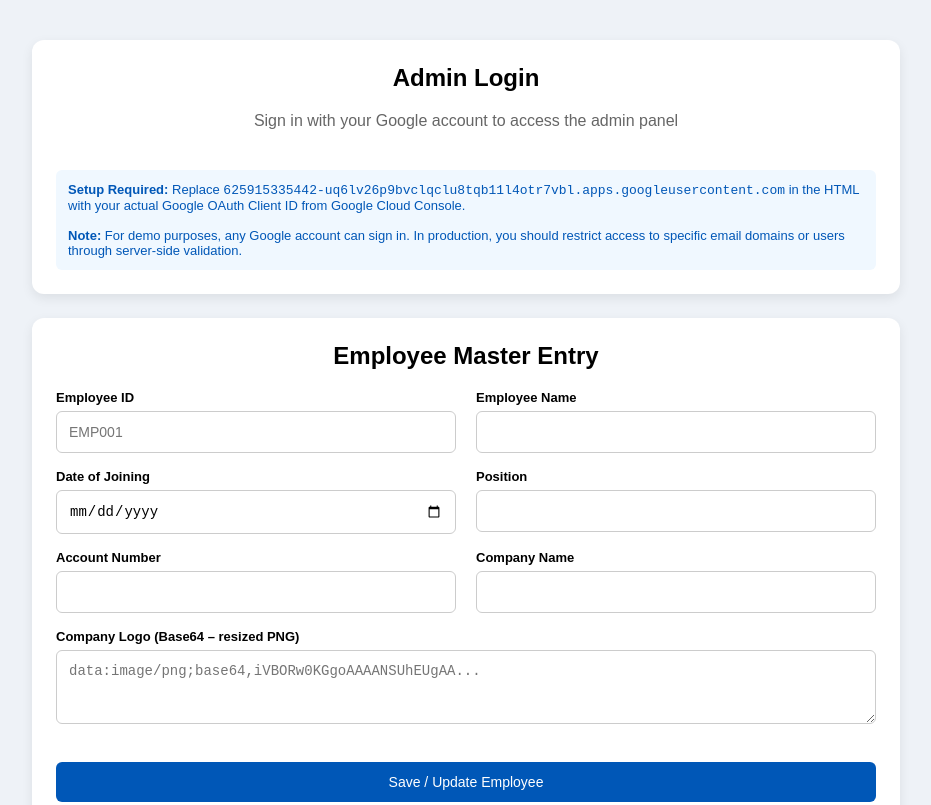
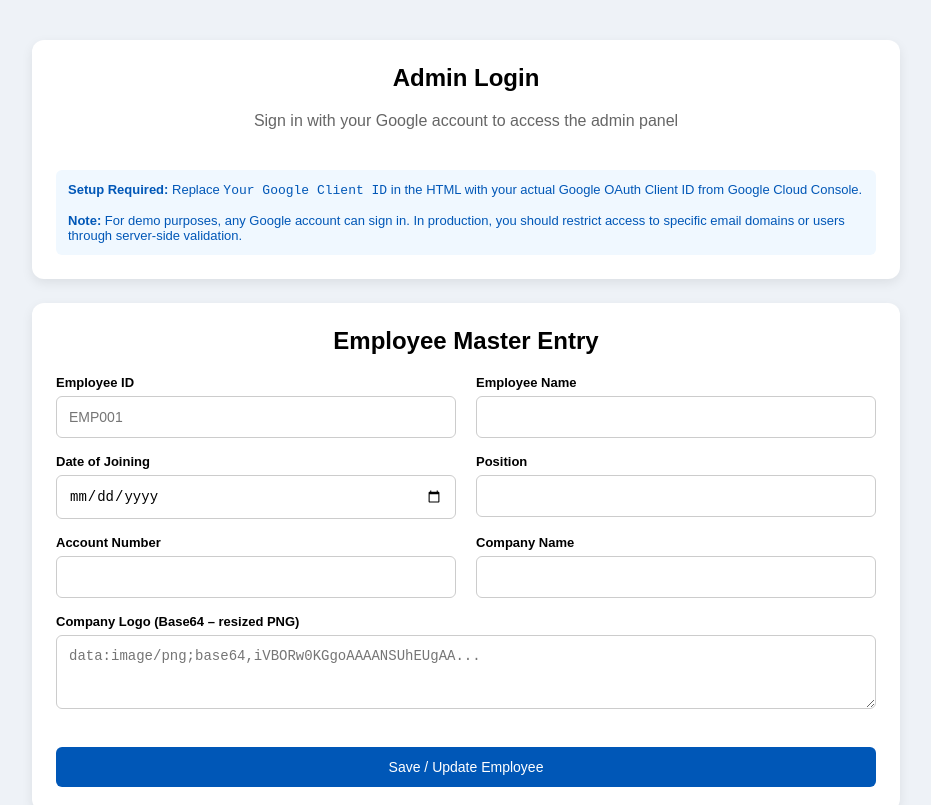
Before and after one commit to TwinstarsGroup/TSG_payslip, a plain HTML site: page index.html in a window 1280 px wide. Shown: the top 805 px of the page, without its empty margins (174-1105 px from the left). Drawn offline with nearby package versions, Linux system fonts and the light colour scheme.

Commit message:
Update Google OAuth Client ID placeholder text

```diff
--- a/index.html
+++ b/index.html
@@ -113,7 +113,7 @@ button:disabled {
        style="display: flex; justify-content: center;">
   </div>
   <div style="margin-top: 20px; padding: 12px; background: #f0f8ff; border-radius: 6px; font-size: 13px; color: #0057b7;">
-    <strong>Setup Required:</strong> Replace <code>625915335442-uq6lv26p9bvclqclu8tqb11l4otr7vbl.apps.googleusercontent.com</code> in the HTML with your actual Google OAuth Client ID from Google Cloud Console.<br><br>
+    <strong>Setup Required:</strong> Replace <code>Your Google Client ID</code> in the HTML with your actual Google OAuth Client ID from Google Cloud Console.<br><br>
     <strong>Note:</strong> For demo purposes, any Google account can sign in. In production, you should restrict access to specific email domains or users through server-side validation.
   </div>
 </div>
```
